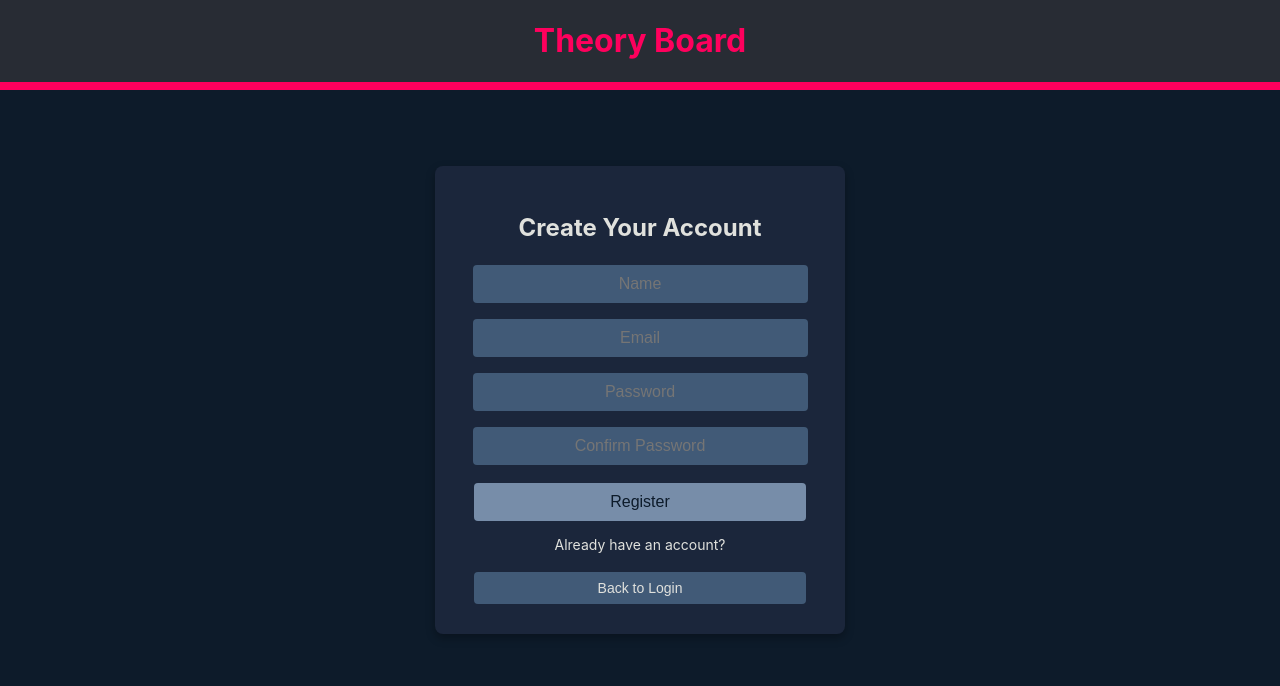
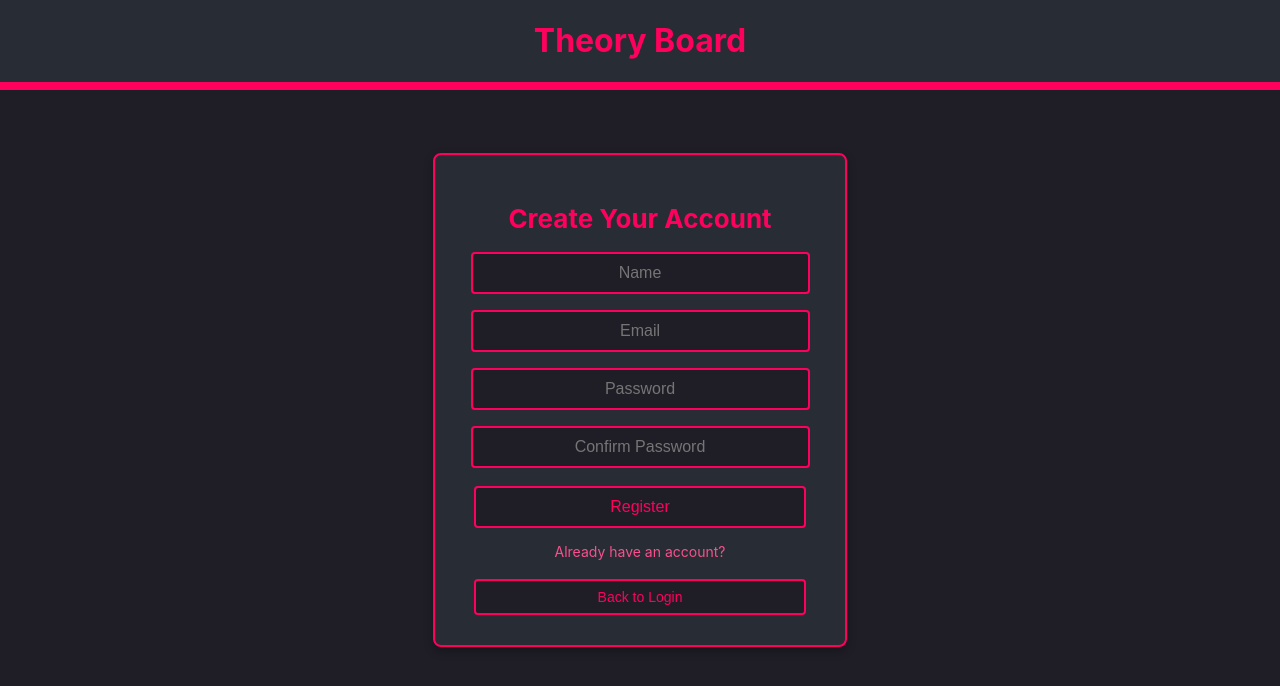
Before and after one commit to PranavD88/Theory-Board, a React (Create React App) app in the folder frontend/: page /register in a window 1280 px wide. Shown: the top 686 px of the page. Built offline with nearby package versions, Linux system fonts and the light colour scheme; no server answers.

Commit message:
Updated Register Page UI
- Register page color scheme now matches Login page

```diff
--- a/frontend/src/pages/RegisterPage.tsx
+++ b/frontend/src/pages/RegisterPage.tsx
@@ -8,6 +8,12 @@ const RegisterPage: React.FC = () => {
   const [confirmPassword, setConfirmPassword] = useState("");
   const [error, setError] = useState<string | null>(null);
   const navigate = useNavigate();
+
+  //Focus state tracker
+  const [isFocused, setIsFocused] = useState(false);
+  //hover tracker
+  const [isHovered, setIsHovered] = useState(false);
+
 
   const handleRegister = async () => {
     if (password !== confirmPassword) {
@@ -45,42 +51,71 @@ const RegisterPage: React.FC = () => {
         <h1 style={styles.title}>Create Your Account</h1>
 
         {error && <p style={styles.errorText}>{error}</p>}
-
+{/* Name input box */}
         <input
           type="text"
           placeholder="Name"
           value={name}
           onChange={(e) => setName(e.target.value)}
-          style={styles.input}
+          onFocus={() => setIsFocused(true)}  // Set focus state to true
+          onBlur={() => setIsFocused(false)}   // Set focus state to false
+          style={{
+            ...styles.input,
+            backgroundColor: isFocused ? "#282c34" :"#1f1e27" ,  // Conditional background color
+            color: isFocused ? "antiquewhite" : "#ff005d",//conditional text color
+          }}
+
         />
-
+{/* email input box */}
         <input
           type="email"
           placeholder="Email"
           value={email}
           onChange={(e) => setEmail(e.target.value)}
-          style={styles.input}
+          onFocus={() => setIsFocused(true)}  // Set focus state to true
+          onBlur={() => setIsFocused(false)}   // Set focus state to false
+          style={{
+            ...styles.input,
+            backgroundColor: isFocused ? "#282c34" :"#1f1e27" ,  // Conditional background color
+            color: isFocused ? "antiquewhite" : "#ff005d",//conditional text color
+          }}
+
         />
-
+{/* password input box */}
         <input
           type="password"
           placeholder="Password"
           value={password}
           onChange={(e) => setPassword(e.target.value)}
-          style={styles.input}
+          onFocus={() => setIsFocused(true)}  // Set focus state to true
+          onBlur={() => setIsFocused(false)}   // Set focus state to false
+          style={{
+            ...styles.input,
+            backgroundColor: isFocused ? "#282c34" :"#1f1e27" ,  // Conditional background color
+            color: isFocused ? "antiquewhite" : "#ff005d",//conditional text color
+          }}
+
         />
-
+{/* confirm password input box */}
         <input
           type="password"
           placeholder="Confirm Password"
           value={confirmPassword}
           onChange={(e) => setConfirmPassword(e.target.value)}
-          style={styles.input}
+          onFocus={() => setIsFocused(true)}  // Set focus state to true
+          onBlur={() => setIsFocused(false)}   // Set focus state to false
+          style={{
+            ...styles.input,
+            backgroundColor: isFocused ? "#282c34" :"#1f1e27" ,  // Conditional background color
+            color: isFocused ? "antiquewhite" : "#ff005d",//conditional text color
+          }}
+
         />
-
+{/* register button */}
         <button onClick={handleRegister} style={styles.button}>Register</button>
 
         <p style={styles.backText}>Already have an account?</p>
+        {/* back button */}
         <button onClick={() => navigate("/login")} style={styles.backButton}>
           Back to Login
         </button>
@@ -92,7 +127,7 @@ const RegisterPage: React.FC = () => {
 // Styles
 const styles: Record<string, CSSProperties> = {
   container: {
-    backgroundColor: "#0D1B2A",
+    backgroundColor: "#1f1e27",
     height: "100vh",
     display: "flex",
     justifyContent: "center",
@@ -100,8 +135,10 @@ const styles: Record<string, CSSProperties> = {
     color: "#E0E1DD",
   },
   box: {
-    backgroundColor: "#1B263B",
+    backgroundColor: "#282c34",
+    color:"#ff005d",
     padding: "30px",
+    border: "2px solid",
     borderRadius: "8px",
     boxShadow: "0 4px 10px rgba(0, 0, 0, 0.3)",
     textAlign: "center",
@@ -111,9 +148,9 @@ const styles: Record<string, CSSProperties> = {
     alignItems: "center",
   },
   title: {
-    fontSize: "24px",
-    color: "#E0E1DD",
-    marginBottom: "15px",
+    fontSize: "26px",
+    color: "#ff005d",
+    marginBottom: "10px",
   },
   errorText: {
     color: "red",
@@ -125,9 +162,8 @@ const styles: Record<string, CSSProperties> = {
     padding: "10px",
     margin: "8px 0",
     borderRadius: "4px",
-    border: "none",
-    backgroundColor: "#415A77",
-    color: "#E0E1DD",
+    border: "2px solid",
+    transition: "background-color 0.3s ease",
     fontSize: "16px",
     textAlign: "center",
   },
@@ -135,29 +171,31 @@ const styles: Record<string, CSSProperties> = {
     width: "95%",
     padding: "10px",
     marginTop: "10px",
-    backgroundColor: "#778DA9",
-    color: "#0D1B2A",
-    border: "none",
+    backgroundColor: "#1f1e27",
+    color: "#ff005d",
+    border: "2px solid",
     borderRadius: "4px",
     cursor: "pointer",
     fontSize: "16px",
+    transition: "background-color 2.0s ease, color 2.0s ease",
   },
   backText: {
     marginTop: "15px",
     fontSize: "14px",
-    color: "#E0E1DD",
+    color: "#f9508e",
   },
   backButton: {
     marginTop: "5px",
     padding: "8px 15px",
-    backgroundColor: "#415A77",
-    color: "#E0E1DD",
-    border: "none",
+    backgroundColor: "#1f1e27",
+    color: "#ff005d",
+    border: "2px solid",
     borderRadius: "4px",
     cursor: "pointer",
     fontSize: "14px",
     width: "95%",
   },
+
 };
 
 export default RegisterPage;
```
